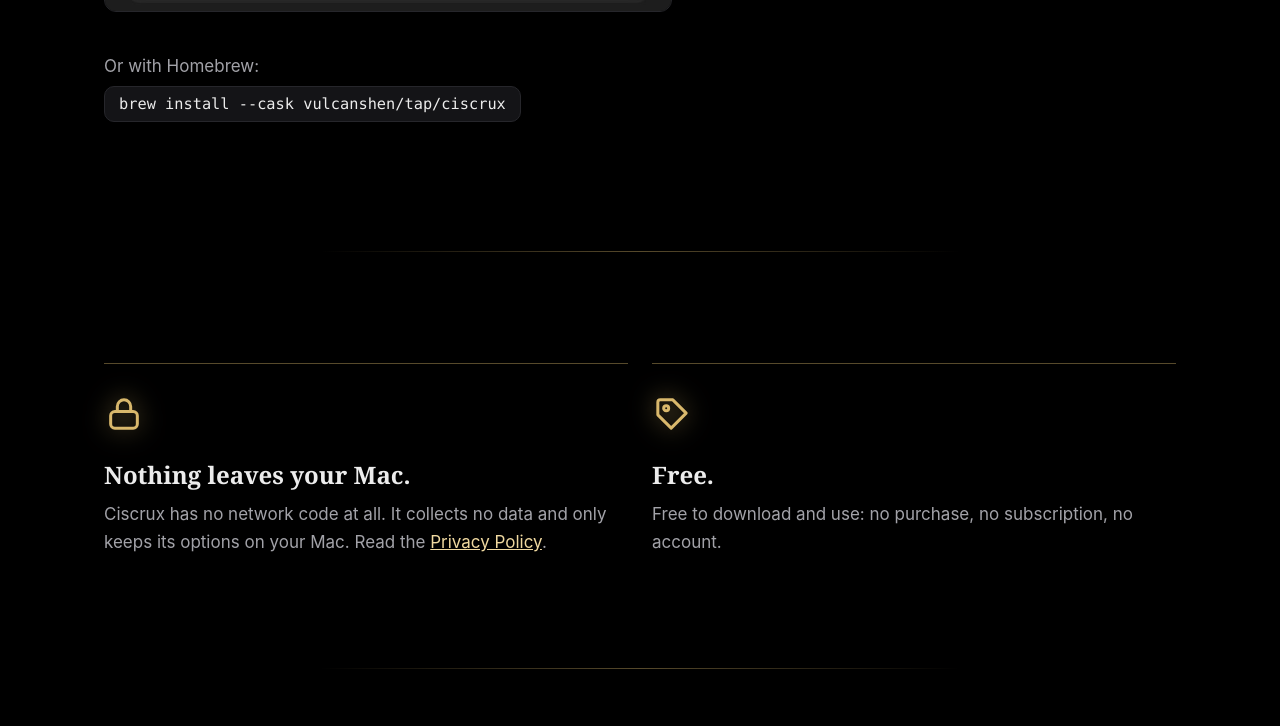
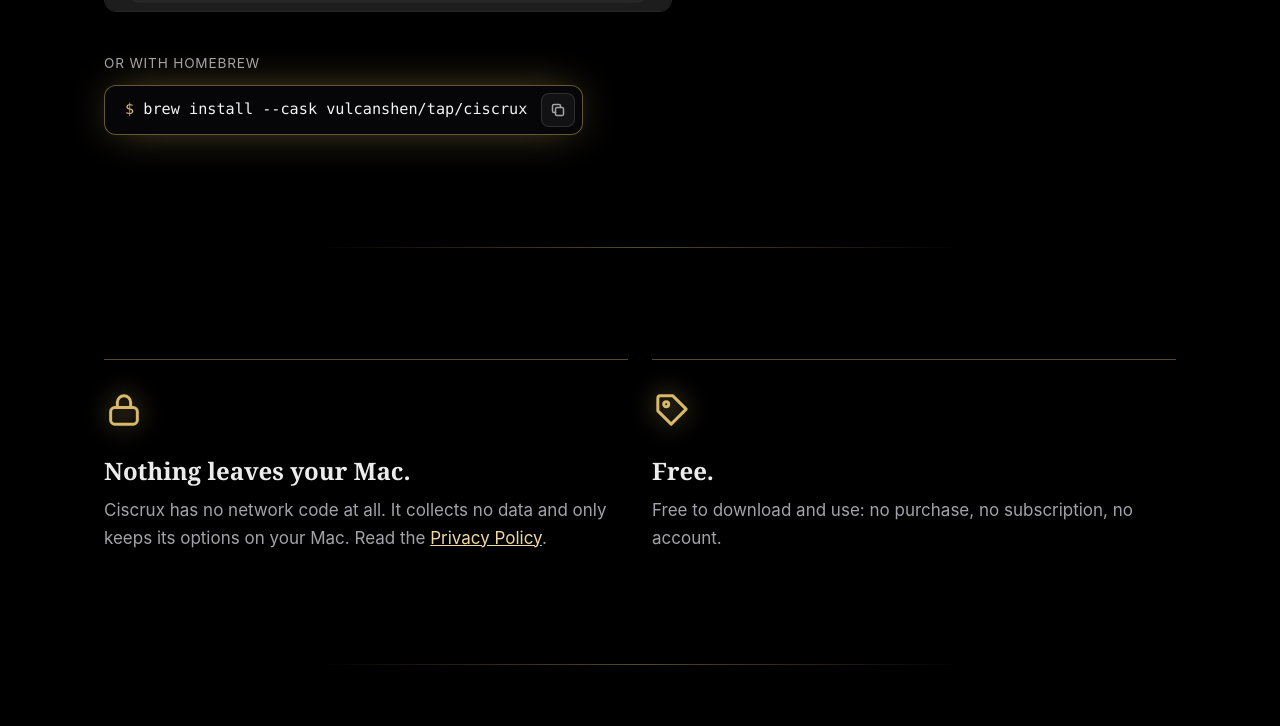
Before and after one commit to vulcanshen/vulcanshen.github.io, a plain HTML site: page ciscrux/index.html in a window 1280 px wide. Shown: the part 6774-7500 px from the top of the page. Drawn offline with Linux system fonts and the light colour scheme.

Commit message:
feat: Ciscrux shows its Homebrew command in a box with a copy button

```diff
--- a/ciscrux/ciscrux.js
+++ b/ciscrux/ciscrux.js
@@ -658,6 +658,13 @@
     if (el.getBoundingClientRect().top > innerHeight) { el.classList.add("reveal"); rise.observe(el); }
   });
 
+  // Copy the Homebrew command; the button shows a tick for a moment.
+  document.querySelectorAll("button.copy").forEach(b => b.addEventListener("click", async () => {
+    try { await navigator.clipboard.writeText(b.dataset.copy); } catch { return; }
+    b.classList.add("done");
+    setTimeout(() => b.classList.remove("done"), 1600);
+  }));
+
   // Close the language menu on a click outside it, or on Esc.
   const langs = document.querySelector(".langs");
   if (langs) {
--- a/ciscrux/index.html
+++ b/ciscrux/index.html
@@ -237,7 +237,10 @@
           <p>Click Options… next to Ciscrux to change what it shows.</p>
         </div>
       </div>
-      <p class="brew">Or with Homebrew:<br><code>brew install --cask vulcanshen/tap/ciscrux</code></p>
+      <div class="brew-cmd install">
+        <p>Or with Homebrew</p>
+        <div class="cmd"><code><span aria-hidden="true">$ </span>brew install --cask vulcanshen/tap/ciscrux</code><button type="button" class="copy" data-copy="brew install --cask vulcanshen/tap/ciscrux" aria-label="Copy"><svg class="clip" viewBox="0 0 16 16" aria-hidden="true"><rect x="5.5" y="5.5" width="8" height="8" rx="1.6"/><path d="M10.5 5.5V4a1.5 1.5 0 0 0-1.5-1.5H4A1.5 1.5 0 0 0 2.5 4v5A1.5 1.5 0 0 0 4 10.5h1.5"/></svg><svg class="ok" viewBox="0 0 16 16" aria-hidden="true"><path d="M3 8.5l3.2 3L13 4.5"/></svg></button></div>
+      </div>
     </div>
   </section>
 
@@ -285,7 +288,10 @@
       <h2>Ciscrux</h2>
       <p class="intro">A free screen saver for macOS 11 or later, on Apple silicon and Intel.</p>
       <a class="download" href="https://github.com/vulcanshen/ciscrux/releases/latest/download/Ciscrux.zip">Download for Mac</a>
-      <p class="fineprint">Or with Homebrew: <code>brew install --cask vulcanshen/tap/ciscrux</code></p>
+      <div class="brew-cmd">
+        <p>Or with Homebrew</p>
+        <div class="cmd"><code><span aria-hidden="true">$ </span>brew install --cask vulcanshen/tap/ciscrux</code><button type="button" class="copy" data-copy="brew install --cask vulcanshen/tap/ciscrux" aria-label="Copy"><svg class="clip" viewBox="0 0 16 16" aria-hidden="true"><rect x="5.5" y="5.5" width="8" height="8" rx="1.6"/><path d="M10.5 5.5V4a1.5 1.5 0 0 0-1.5-1.5H4A1.5 1.5 0 0 0 2.5 4v5A1.5 1.5 0 0 0 4 10.5h1.5"/></svg><svg class="ok" viewBox="0 0 16 16" aria-hidden="true"><path d="M3 8.5l3.2 3L13 4.5"/></svg></button></div>
+      </div>
     </div>
   </section>
 </main>
--- a/ciscrux/promo.css
+++ b/ciscrux/promo.css
@@ -879,21 +879,6 @@ main h3 {
   color: var(--text);
 }
 
-.brew {
-  margin-top: 40px;
-  color: var(--muted);
-}
-
-.brew code {
-  display: inline-block;
-  margin-top: 6px;
-  padding: 8px 14px;
-  border: 1px solid var(--line);
-  border-radius: 10px;
-  background: var(--panel);
-  color: var(--text);
-}
-
 /* Privacy and price */
 .pair {
   display: grid;
@@ -1025,6 +1010,100 @@ footer nav a {
 
 footer nav a:hover {
   color: var(--text);
+}
+
+/* The Homebrew command: a terminal-style box with a copy button that turns into a tick. */
+.brew-cmd {
+  display: flex;
+  flex-direction: column;
+  align-items: center;
+  gap: 10px;
+  margin-top: 30px;
+}
+
+.brew-cmd.install {
+  align-items: flex-start;
+  margin-top: 40px;
+}
+
+.brew-cmd p {
+  margin: 0;
+  color: var(--muted);
+  font-size: 0.85rem;
+  letter-spacing: 0.06em;
+  text-transform: uppercase;
+}
+
+.cmd {
+  display: inline-flex;
+  align-items: center;
+  gap: 14px;
+  max-width: 100%;
+  padding: 7px 7px 7px 20px;
+  border: 1px solid rgba(217, 184, 108, 0.45);
+  border-radius: 12px;
+  background: rgba(8, 8, 12, 0.75);
+  -webkit-backdrop-filter: blur(10px);
+  backdrop-filter: blur(10px);
+  box-shadow: 0 0 44px -12px rgba(217, 184, 108, 0.65);
+}
+
+.cmd code {
+  overflow-x: auto;
+  color: #f2f3f5;
+  font: 500 0.95rem/1.5 ui-monospace, SFMono-Regular, Menlo, monospace;
+  white-space: nowrap;
+  scrollbar-width: none;
+}
+
+.cmd code span {
+  color: rgb(217, 184, 108);
+}
+
+.copy {
+  display: grid;
+  flex: none;
+  place-items: center;
+  width: 34px;
+  height: 34px;
+  padding: 0;
+  border: 1px solid rgba(255, 255, 255, 0.12);
+  border-radius: 8px;
+  background: rgba(255, 255, 255, 0.05);
+  color: var(--muted);
+  cursor: pointer;
+  transition: color 0.2s, border-color 0.2s, background-color 0.2s;
+}
+
+.copy:hover,
+.copy:focus-visible {
+  border-color: rgba(217, 184, 108, 0.8);
+  color: #fff;
+}
+
+.copy svg {
+  width: 16px;
+  height: 16px;
+  fill: none;
+  stroke: currentColor;
+  stroke-width: 1.5;
+  stroke-linecap: round;
+  stroke-linejoin: round;
+}
+
+.copy .ok,
+.copy.done .clip {
+  display: none;
+}
+
+.copy.done .ok {
+  display: block;
+}
+
+.copy.done {
+  border-color: rgba(217, 184, 108, 0.8);
+  background: rgba(217, 184, 108, 0.18);
+  color: rgb(217, 184, 108);
 }
 
 /* The night sky, behind everything (added by the script). */
```
Also changed, not shown: ciscrux/zh-Hant/index.html (+8 -2 lines).
